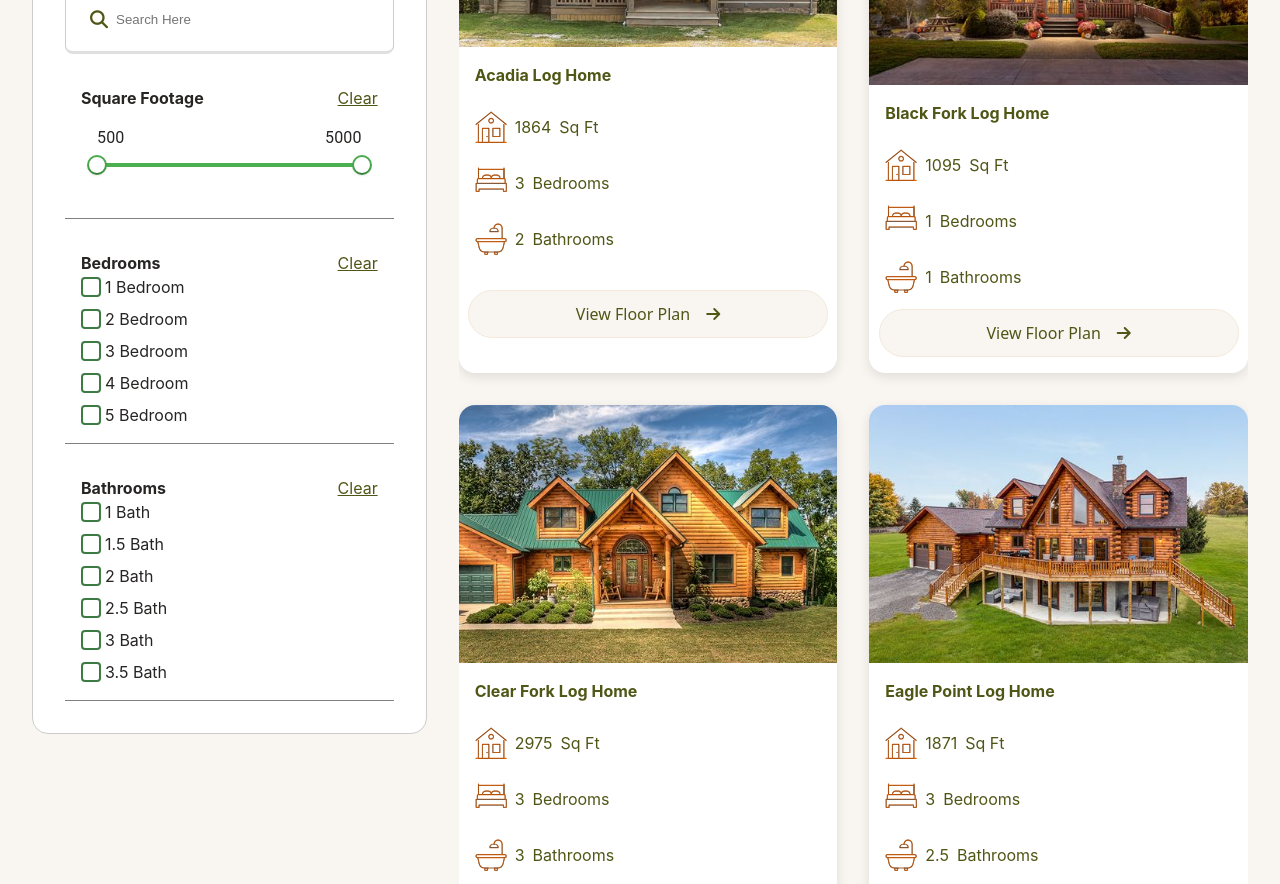
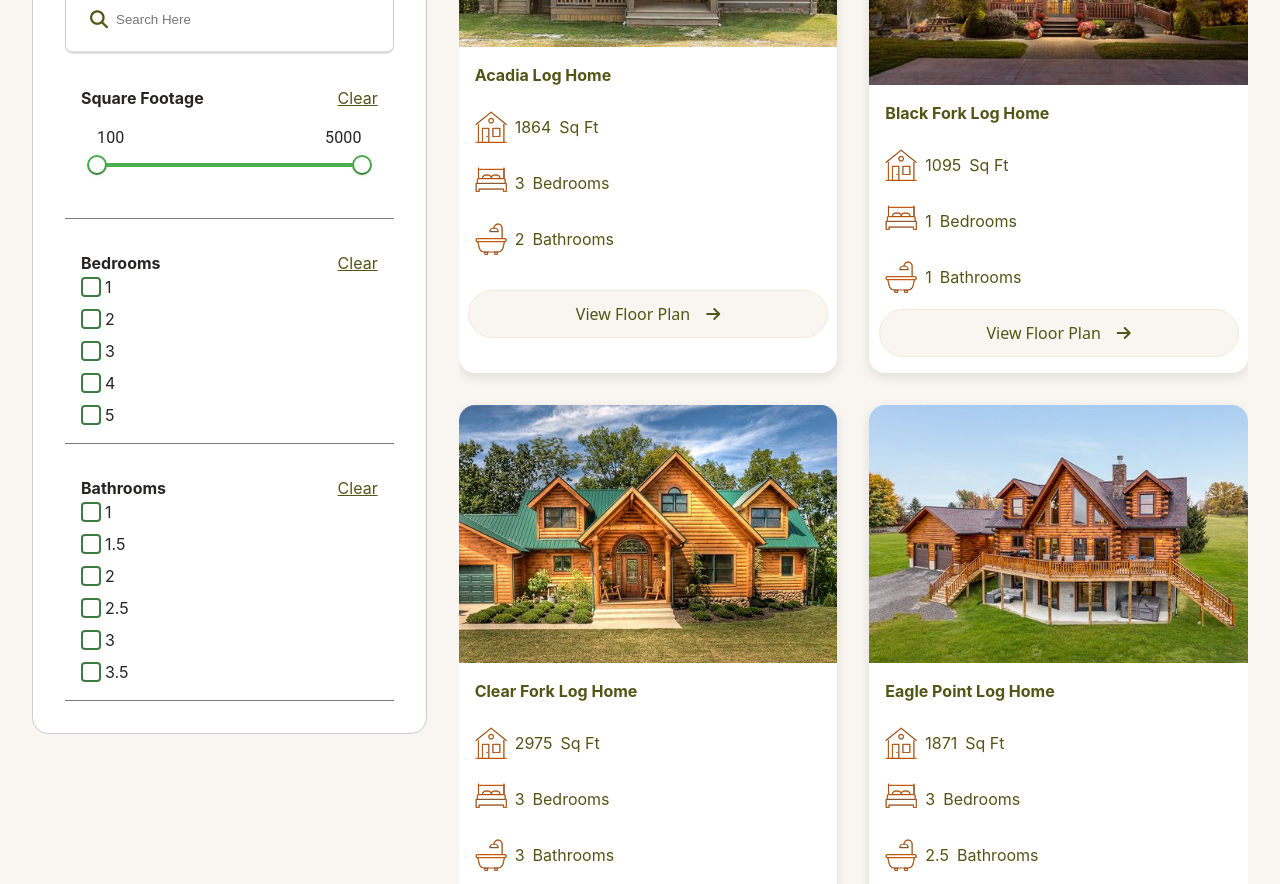
Before and after one commit to iammrverma/Hochstetler, a React (Vite) app: page /#/floor-plans in a window 1280 px wide. Shown: the part 680-1564 px from the top of the page. Built offline with nearby package versions, Linux system fonts and the light colour scheme.

Commit message:
adding filtering logic to FloorPlans.jsx

```diff
--- a/public/data.js
+++ b/public/data.js
@@ -2,7 +2,7 @@ export const floorPlans = [
   //to be used to render title and the image therefore image name under floorPlansImages and floorMaps should be exactly the title where " " -> "_" with .jpg extention
   {
     title: "acadia log home",
-    area: "1864",
+    area: 1864,
     bedrooms: "3",
     bathrooms: "2",
     about:
@@ -11,7 +11,7 @@ export const floorPlans = [
   },
   {
     title: "black fork log home",
-    area: "1095",
+    area: 1095,
     bedrooms: "1",
     bathrooms: "1",
     about:
@@ -24,7 +24,7 @@ export const floorPlans = [
   },
   {
     title: "clear fork log home",
-    area: "2975",
+    area: 2975,
     bedrooms: "3",
     bathrooms: "3",
     about:
@@ -37,7 +37,7 @@ export const floorPlans = [
   },
   {
     title: "eagle point log home",
-    area: "1871",
+    area: 1871,
     bedrooms: "3",
     bathrooms: "2.5",
     about:
@@ -46,7 +46,7 @@ export const floorPlans = [
   },
   {
     title: "green tento log home",
-    area: "3440",
+    area: 3440,
     bedrooms: "3",
     bathrooms: "2.5",
     about:
@@ -59,7 +59,7 @@ export const floorPlans = [
   },
   {
     title: "lake view log home",
-    area: "3182",
+    area: 3182,
     bedrooms: "3",
     bathrooms: "2",
     about:
@@ -85,7 +85,7 @@ export const floorPlans = [
   },
   {
     title: "lexinton log home",
-    area: "2652",
+    area: 2652,
     bedrooms: "4",
     bathrooms: "3",
     about:
--- a/src/components/RangeInput.jsx
+++ b/src/components/RangeInput.jsx
@@ -3,11 +3,11 @@ import Box from "@mui/material/Box";
 import Slider from "@mui/material/Slider";
 import Typography from "@mui/material/Typography";
 
-const RangeInput = ({ min, max, lable }) => {
-  const [value, setValue] = useState([min, max]); // updated with user interaction
+const RangeInput = ({ min, max, lable, inputArea, setInputArea }) => {
+  const handleChange = (event, newValue) => {
+    console.log(newValue);
 
-  const handleChange = (event, newValue) => {
-    setValue(newValue);
+    setInputArea(newValue);
   };
 
   return (
@@ -15,16 +15,16 @@ const RangeInput = ({ min, max, lable }) => {
       {/* Labels */}
       <Box display="flex" justifyContent="space-between">
         <Typography variant="body1">
-          {value[0]} {lable}
+          {inputArea[0]} {lable}
         </Typography>
         <Typography variant="body1">
-          {value[1]} {lable}
+          {inputArea[1]} {lable}
         </Typography>
       </Box>
 
       {/* Range Slider */}
       <Slider
-        value={value}
+        value={inputArea}
         onChange={handleChange}
         valueLabelDisplay="auto"
         min={min} // min range
--- a/src/pages/FloorPlans.jsx
+++ b/src/pages/FloorPlans.jsx
@@ -22,10 +22,15 @@ const Filter = ({ title, onClear, children }) => {
     </div>
   );
 };
-const FilterCheckbox = ({ value, lable }) => {
+const FilterCheckbox = ({ value, lable, checked, onChange }) => {
   return (
     <li className="flex" style={{ alignItems: "center", gap: ".25rem" }}>
-      <input type="checkbox" value={value} />
+      <input
+        type="checkbox"
+        value={value}
+        checked={checked}
+        onChange={onChange}
+      />
       {value} {lable}
     </li>
   );
@@ -34,12 +39,45 @@ const FilterCheckbox = ({ value, lable }) => {
 const FloorPlans = () => {
   const { floorPlans } = useFloorPlans();
   const totalFloorPlans = floorPlans.length;
-  const visibleFloorPlans = totalFloorPlans;
+  const [search, setSearch] = useState("");
+  const [selectedBeds, setSelectedBeds] = useState([]);
+  const [selectedBaths, setSelectedBaths] = useState([]);
+  const [inputArea, setInputArea] = useState([100, 5000]);
 
-  const [inputArea, setInputArea] = useState(null);
-  const [inputBed, setInputBed] = useState(null);
-  const [inputBath, setInputBath] = useState(null);
+  const minArea = inputArea[0];
+  const maxArea = inputArea[1];
 
+  // console.log(value, inputArea, inputBed, inputBath);
+
+  // Filtering logic
+  const filteredFloorPlans = floorPlans.filter((fp) => {
+    // Search filter
+    const matchesSearch = fp.title.toLowerCase().includes(search.toLowerCase());
+
+    // Area filter
+    const matchesArea = fp.area >= minArea && fp.area <= maxArea;
+
+    // Bedroom filter
+    const matchesBeds =
+      selectedBeds.length === 0 || selectedBeds.includes(fp.bedrooms);
+
+    // Bathroom filter
+    const matchesBaths =
+      selectedBaths.length === 0 || selectedBaths.includes(fp.bathrooms);
+
+    return matchesSearch && matchesBeds && matchesArea && matchesBaths;
+  });
+
+  const clearArea = () => setInputArea([100, 5000]);
+  const clearBeds = () => setSelectedBeds([]);
+  const clearBaths = () => setSelectedBaths([]);
+  const handleCheckboxChange = (setState, value) => {
+    setState((prev) =>
+      prev.includes(value)
+        ? prev.filter((item) => item !== value)
+        : [...prev, value]
+    );
+  };
   return (
     <>
       <div className="background-light" style={{ padding: "2rem" }}>
@@ -82,28 +120,60 @@ const FloorPlans = () => {
               <h3 className="text-green">Filters</h3>
               <div className="flex" style={{ justifyContent: "space-between" }}>
                 <div className="resultSummary" style={{ textWrap: "wrap" }}>
-                  Showing {visibleFloorPlans} of {totalFloorPlans} items{" "}
+                  Showing {filteredFloorPlans.length} of {totalFloorPlans} items{" "}
                 </div>
-                <div className="reset link">Reset All</div>
+                <div
+                  onClick={() => {
+                    clearArea();
+                    clearBeds();
+                    clearBaths();
+                    setSearch("");
+                  }}
+                  className="link"
+                >
+                  Reset All
+                </div>
               </div>
-              <SearchInput title={"Search Here"} />
-              <Filter title={"Square Footage"} onClear={() => setInputArea(0)}>
-                <RangeInput min={500} max={5000} />
+              <SearchInput
+                title={"Search Here"}
+                value={search}
+                setValue={(e) => setSearch(e.target.value)}
+              />
+              {/* Square footage Area */}
+              <Filter title={"Square Footage"} onClear={clearArea}>
+                <RangeInput
+                  min={100}
+                  max={5000}
+                  inputArea={inputArea}
+                  setInputArea={setInputArea}
+                />
               </Filter>
-              <Filter title={"Bedrooms"} onClear={() => setInputBed(0)}>
-                <FilterCheckbox lable={"Bedroom"} value={1} />
-                <FilterCheckbox lable={"Bedroom"} value={2} />
-                <FilterCheckbox lable={"Bedroom"} value={3} />
-                <FilterCheckbox lable={"Bedroom"} value={4} />
-                <FilterCheckbox lable={"Bedroom"} value={5} />
+
+              {/* Bedrooms Filter */}
+              <Filter title="Bedrooms" onClear={clearBeds}>
+                {["1", "2", "3", "4", "5"].map((bed) => (
+                  <FilterCheckbox
+                    key={bed}
+                    value={bed}
+                    label="Bedroom"
+                    checked={selectedBeds.includes(bed)}
+                    onChange={() => handleCheckboxChange(setSelectedBeds, bed)}
+                  />
+                ))}
               </Filter>
-              <Filter title={"Bathrooms"} onClear={() => setInputBath(0)}>
-                <FilterCheckbox lable={"Bath"} value={1} />
-                <FilterCheckbox lable={"Bath"} value={1.5} />
-                <FilterCheckbox lable={"Bath"} value={2} />
-                <FilterCheckbox lable={"Bath"} value={2.5} />
-                <FilterCheckbox lable={"Bath"} value={3} />
-                <FilterCheckbox lable={"Bath"} value={3.5} />
+              {/* Bathrooms Filter */}
+              <Filter title="Bathrooms" onClear={clearBaths}>
+                {["1", "1.5", "2", "2.5", "3", "3.5"].map((bath) => (
+                  <FilterCheckbox
+                    key={bath}
+                    value={bath}
+                    label="Bath"
+                    checked={selectedBaths.includes(bath)}
+                    onChange={() =>
+                      handleCheckboxChange(setSelectedBaths, bath)
+                    }
+                  />
+                ))}
               </Filter>
             </div>
           </div>
@@ -115,7 +185,7 @@ const FloorPlans = () => {
               gap: "2rem",
             }}
           >
-            {floorPlans.map((plan, index) => (
+            {filteredFloorPlans.map((plan, index) => (
               <FloorPlanCard plan={plan} key={index} />
             ))}
           </div>
```
